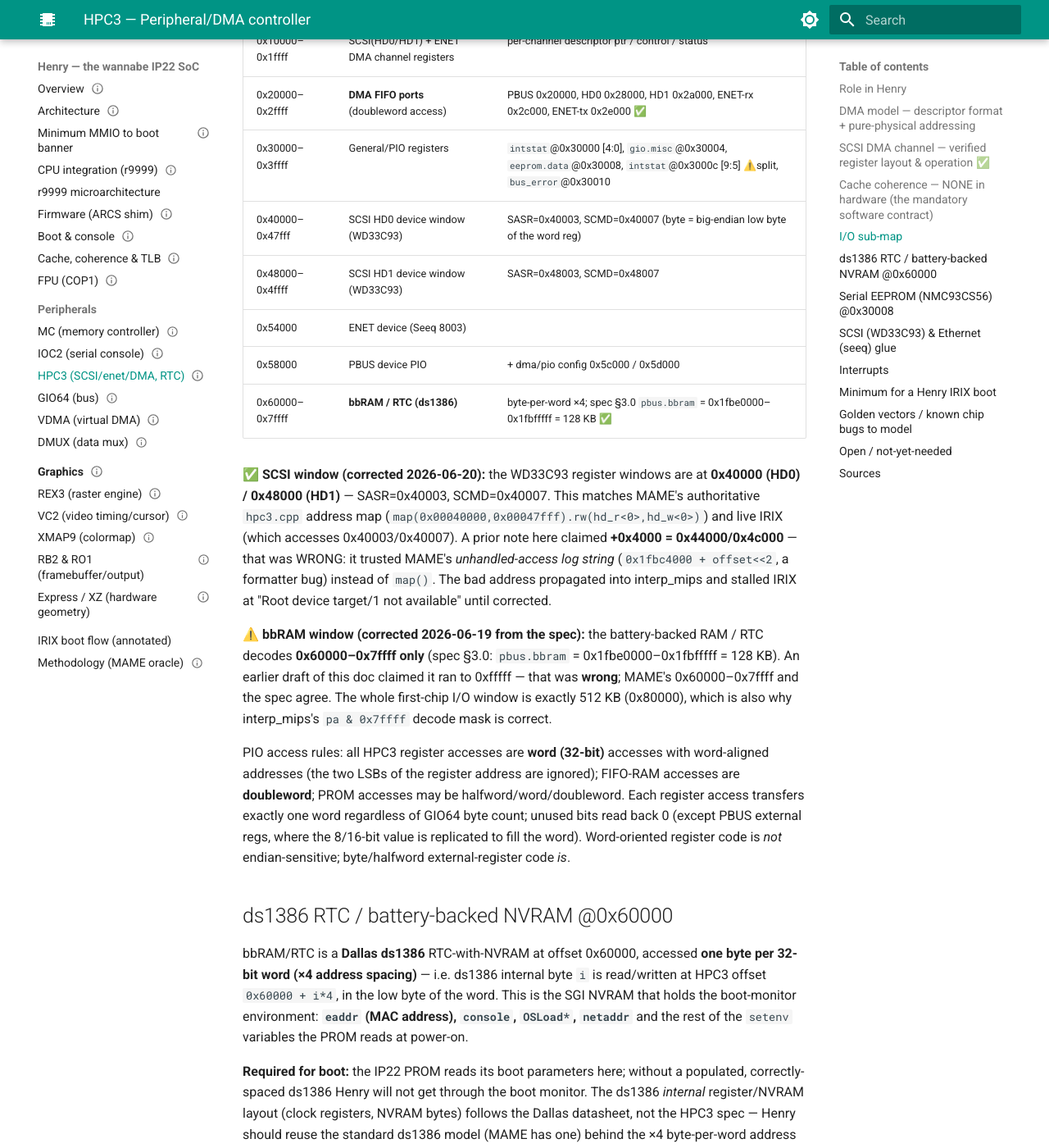
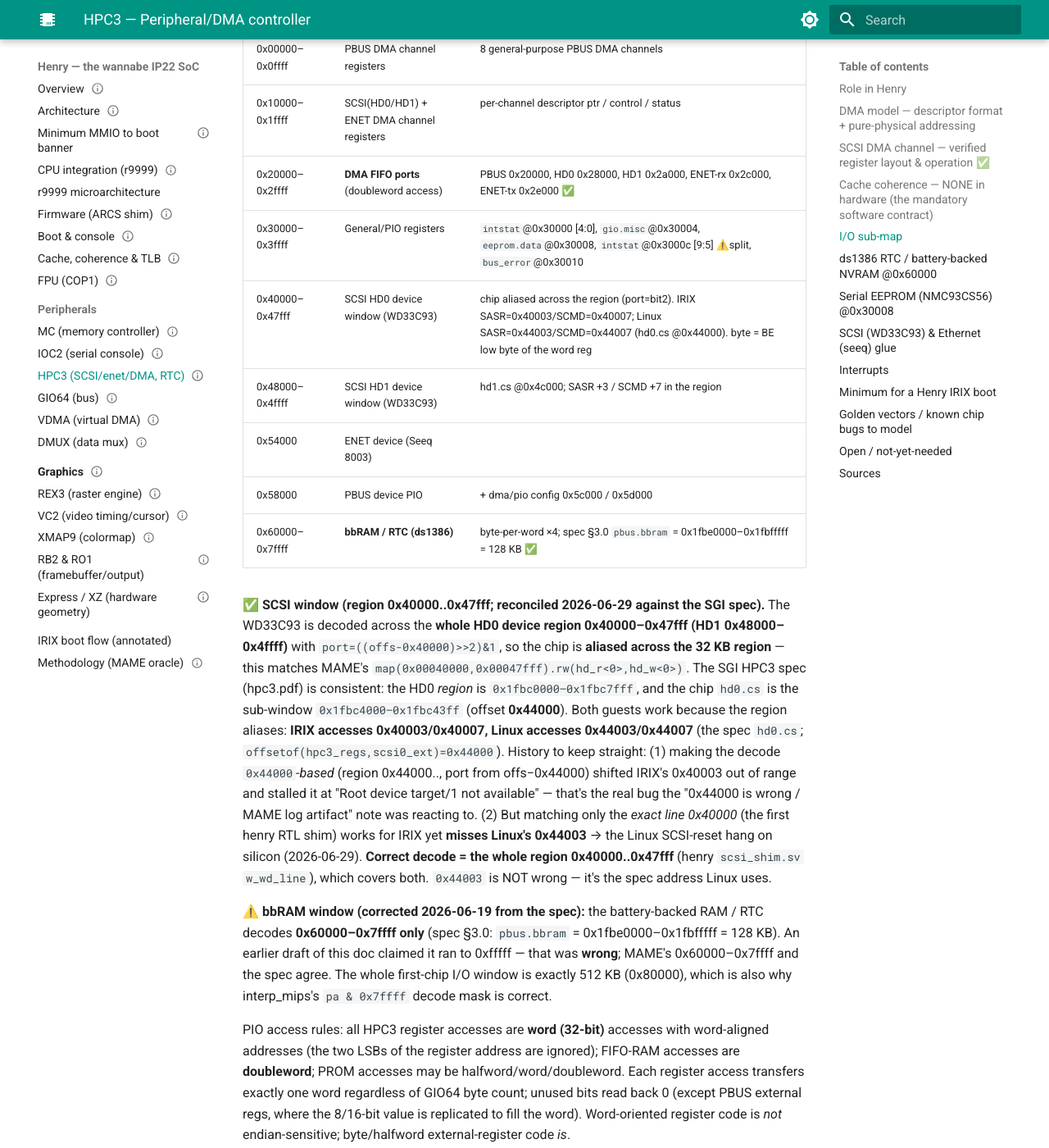
Before and after one commit to dsheffie/henry-the-wannabe-ip22-soc, an MkDocs documentation site: the page built from docs/peripherals/hpc3.md, in a window 1280 px wide and 1400 px high, scrolled down 7423 px. Shown: the whole window at 82% size. Built offline with MkDocs 1.6.1 and Material for MkDocs 9.7.7, drawn with Linux system fonts in a browser that asks for light colours; some of the changed text lies outside the part shown.

Commit message:
scsi: on-chip DMA engine + slave-reg beat conduit (replaces host-serviced bridge)
Make the henry SCSI DMA controller the ONLY agent that touches MIPS memory: the
reinstated scsi_dma engine walks the {BP,BC,DP} descriptor chain and moves data
via M00 (arbiter master 1, ENABLE_SCSI_DMA on); the host (PS / henry_tb) only
feeds 16-byte beats over an ordered S00 slave-reg FIFO conduit and never touches
DRAM. Coherent by construction -- the buffer write and the CPU read-back share
the M00 port, serialized by the mem_arbiter -- so the PS<->PL non-coherence /
cross-path-ordering hazards of the host-serviced path are gone.

- scsi_dma.sv: disk_rd_valid stall handshake (engine stalls on an empty FIFO) +
  cancel input + rd_stalled output.
- scsi_beat_fifo.sv (new): 16-deep 128-bit beat FIFO.
- scsi_shim.sv: pulse dma_go at PH_GO; complete on the engine's dma_done, or on
  (rsp_seq & rd_stalled) -> cancel + short-transfer completion, so a short /
  no-data / unknown-opcode / selection-timeout command can't hang CIP/BSY. Also
  the HD0-region decode fix + debug counters.
- henry_soc.sv, ip_hdl S00_AXI + wrapper: wire the conduit (regs 0x20-0x23 beat,
  push on 0x23, read 0x25 = FIFO-full).
- henry_tb.cpp: TB streams read beats / captures write beats over the conduit.
- boot_irix.sh (new): henry_tb IRIX-boot helper.
- docs: theory-of-operation section 10 rewritten for the redesign; hpc3 HD0 decode.

Validated in Verilator: engine unit test, directed scsi_read/scsi_write
round-trips, and a live IRIX boot to the banner (30 clean transfers incl. a
256 KB read, zero hangs). Follow-ups: re-apply driver/scsi_arm.h beat-streaming
for silicon; re-synth (current bitstream WNS-fails on the TLB CAM).

Co-Authored-By: Claude Opus 4.8 <noreply@anthropic.com>

```diff
--- a/docs/peripherals/hpc3.md
+++ b/docs/peripherals/hpc3.md
@@ -168,9 +168,11 @@ spec §3.3, and MAME all agree **DIR=1 is memory→device**. Trust the code.
 MAME's golden model moves SCSI DMA **byte-at-a-time directly between DRAM and the controller, bypassing the
 fifo entirely** — so the zero-length terminator is harmless and Henry may model it the same way.
 
-**WD33C93 controller**: 8-bit device in the HD0 window at `0x40000` (HD1 `0x48000`), accessed as
-**SASR = base+3 (0x40003)** (register-select pointer) and **SCMD = base+7 (0x40007)** (data; auto-increments
-the pointer). The SCSI CDB lives in the controller's register file (regs 0x03–0x0e); the workhorse command is
+**WD33C93 controller**: 8-bit device decoded across the whole **HD0 device region `0x40000..0x47fff`** (HD1
+`0x48000..0x4ffff`); `port = ((offs-0x40000)>>2)&1`, so the chip is **aliased across the 32 KB region**. Accessed
+as **SASR = +3** (register-select pointer) and **SCMD = +7** (data; auto-increments the pointer). IRIX accesses
+it at `0x40003/0x40007`; **Linux at `0x44003/0x44007`** (its `scsi0_ext` = the SGI-spec `hd0.cs` sub-window
+`0x1fbc4000`) — both decode identically (see the SCSI-window note below). The SCSI CDB lives in the controller's register file (regs 0x03–0x0e); the workhorse command is
 **Select-w/Atn-and-Transfer (0x18 ← COMMAND, 0x08)**; reading SCSI Status (reg 0x17) clears INTRQ; success
 code = `0x16` (`SELECT_TRANSFER_SUCCESS`). Init: `dma_mode = CTRL_BURST (0x20)`, `FS = 20 MHz`, host ID 7.
 
@@ -246,18 +248,24 @@ Offsets from base `0x1fb80000`. (✅ = matches MAME golden ref; ⚠️ = MAME co
 | 0x10000–0x1ffff | SCSI(HD0/HD1) + ENET DMA channel registers | per-channel descriptor ptr / control / status |
 | 0x20000–0x2ffff | **DMA FIFO ports** (doubleword access) | PBUS 0x20000, HD0 0x28000, HD1 0x2a000, ENET-rx 0x2c000, ENET-tx 0x2e000 ✅ |
 | 0x30000–0x3ffff | General/PIO registers | `intstat`@0x30000 [4:0], `gio.misc`@0x30004, `eeprom.data`@0x30008, `intstat`@0x3000c [9:5] ⚠️split, `bus_error`@0x30010 |
-| 0x40000–0x47fff | SCSI HD0 device window (WD33C93) | SASR=0x40003, SCMD=0x40007 (byte = big-endian low byte of the word reg) |
-| 0x48000–0x4ffff | SCSI HD1 device window (WD33C93) | SASR=0x48003, SCMD=0x48007 |
+| 0x40000–0x47fff | SCSI HD0 device window (WD33C93) | chip aliased across the region (port=bit2). IRIX SASR=0x40003/SCMD=0x40007; Linux SASR=0x44003/SCMD=0x44007 (hd0.cs @0x44000). byte = BE low byte of the word reg |
+| 0x48000–0x4ffff | SCSI HD1 device window (WD33C93) | hd1.cs @0x4c000; SASR +3 / SCMD +7 in the region |
 | 0x54000 | ENET device (Seeq 8003) | |
 | 0x58000 | PBUS device PIO | + dma/pio config 0x5c000 / 0x5d000 |
 | 0x60000–0x7ffff | **bbRAM / RTC (ds1386)** | byte-per-word ×4; spec §3.0 `pbus.bbram` = 0x1fbe0000–0x1fbfffff = 128 KB ✅ |
 
-✅ **SCSI window (corrected 2026-06-20):** the WD33C93 register windows are at **0x40000 (HD0) / 0x48000
-(HD1)** — SASR=0x40003, SCMD=0x40007. This matches MAME's authoritative `hpc3.cpp` address map
-(`map(0x00040000,0x00047fff).rw(hd_r<0>,hd_w<0>)`) and live IRIX (which accesses 0x40003/0x40007). A prior
-note here claimed **+0x4000 = 0x44000/0x4c000** — that was WRONG: it trusted MAME's *unhandled-access log
-string* (`0x1fbc4000 + offset<<2`, a formatter bug) instead of `map()`. The bad address propagated into
-interp_mips and stalled IRIX at "Root device target/1 not available" until corrected.
+✅ **SCSI window (region 0x40000..0x47fff; reconciled 2026-06-29 against the SGI spec).** The WD33C93 is
+decoded across the **whole HD0 device region 0x40000–0x47fff (HD1 0x48000–0x4ffff)** with `port=((offs-0x40000)>>2)&1`,
+so the chip is **aliased across the 32 KB region** — this matches MAME's `map(0x00040000,0x00047fff).rw(hd_r<0>,hd_w<0>)`.
+The SGI HPC3 spec (hpc3.pdf) is consistent: the HD0 *region* is `0x1fbc0000–0x1fbc7fff`, and the chip `hd0.cs` is
+the sub-window `0x1fbc4000–0x1fbc43ff` (offset **0x44000**). Both guests work because the region aliases:
+**IRIX accesses 0x40003/0x40007, Linux accesses 0x44003/0x44007** (the spec `hd0.cs`; `offsetof(hpc3_regs,scsi0_ext)=0x44000`).
+History to keep straight: (1) making the decode `0x44000`-*based* (region 0x44000.., port from offs−0x44000)
+shifted IRIX's 0x40003 out of range and stalled it at "Root device target/1 not available" — that's the real bug
+the "0x44000 is wrong / MAME log artifact" note was reacting to. (2) But matching only the *exact line 0x40000*
+(the first henry RTL shim) works for IRIX yet **misses Linux's 0x44003** → the Linux SCSI-reset hang on silicon
+(2026-06-29). **Correct decode = the whole region 0x40000..0x47fff** (henry `scsi_shim.sv` `w_wd_line`), which
+covers both. `0x44003` is NOT wrong — it's the spec address Linux uses.
 
 ⚠️ **bbRAM window (corrected 2026-06-19 from the spec):** the battery-backed RAM / RTC decodes **0x60000–0x7ffff
 only** (spec §3.0: `pbus.bbram` = 0x1fbe0000–0x1fbfffff = 128 KB). An earlier draft of this doc claimed it ran
```
Also changed, not shown: docs/peripherals/scsi_disk_theory_of_operation.md (+17 -10 lines), 9 other files.
